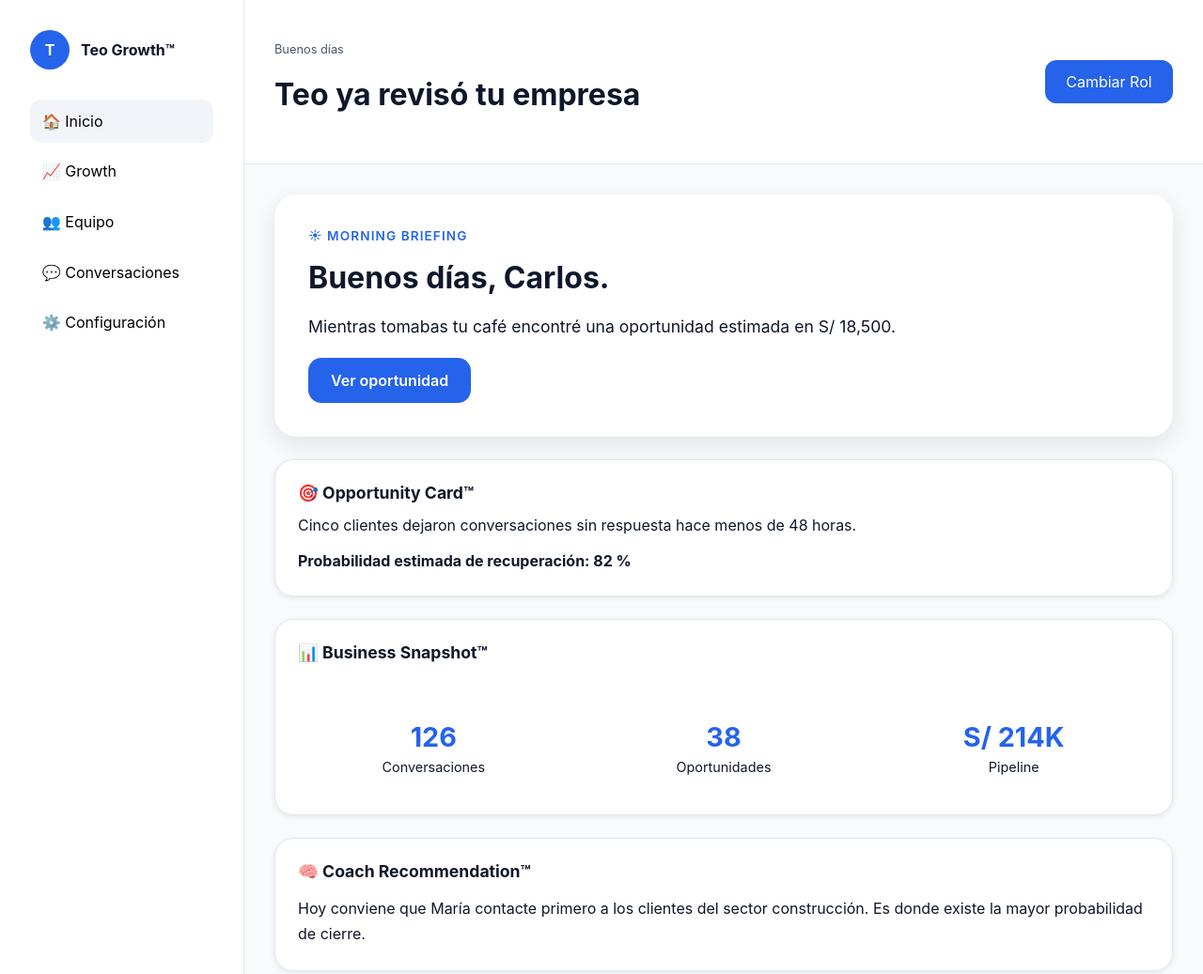
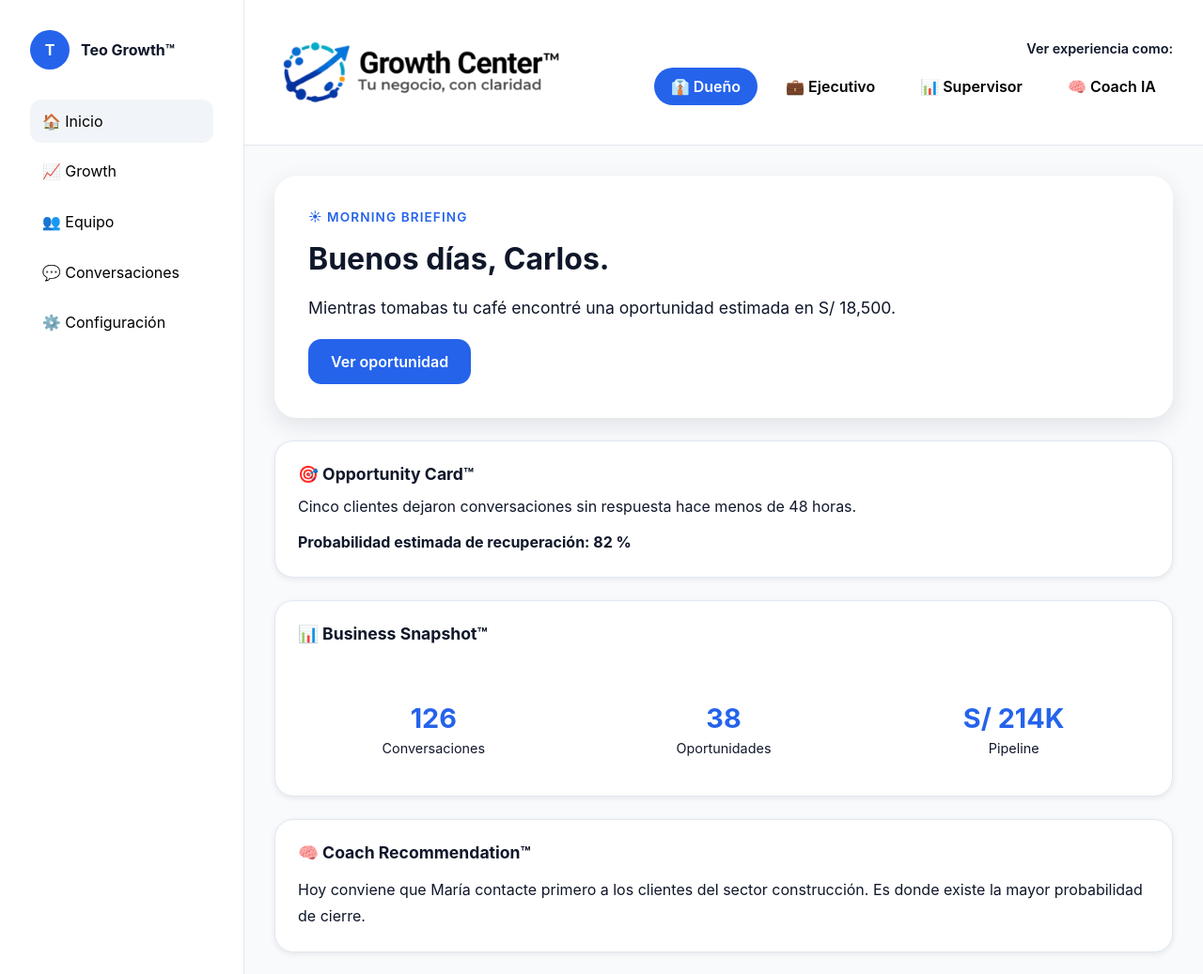
Before and after one commit to teolostaunau/teo-growth, a website built with Vite: page index.html in a window 1280 px wide. Shown: the top 1037 px of the page at 94% size. Built offline with nearby package versions, Linux system fonts and the light colour scheme.

Commit message:
feat(workspace): refine executive header and growth center branding

```diff
--- a/src/design/workspace.css
+++ b/src/design/workspace.css
@@ -307,3 +307,14 @@
   color: var(--color-text-muted);
 
 }
+
+.tg-header-brand {
+    display: flex;
+    align-items: center;
+}
+
+.tg-growth-logo {
+    height: 90px;
+    width: auto;
+    display: block;
+}
--- a/src/workspace/Header.ts
+++ b/src/workspace/Header.ts
@@ -1,18 +1,32 @@
+import { renderPerspectiveSwitcher } from "./PerspectiveSwitcher";
+import growthCenterLogo from "../assets/logos/growth-center.png";
+
 export function renderHeader(): HTMLElement {
   const header = document.createElement("header");
 
   header.className = "tg-header";
 
   header.innerHTML = `
-    <div>
-      <p class="tg-overline">Buenos días</p>
-      <h1>Teo ya revisó tu empresa</h1>
+    <div class="tg-header-brand">
+        <img
+            src="${growthCenterLogo}"
+            alt="Growth Center"
+            class="tg-growth-logo"
+        />
     </div>
 
-    <button class="tg-demo-button">
-      Cambiar Rol
-    </button>
+    <div class="tg-header-perspective">
+        <div id="tg-perspective-container"></div>
+    </div>
   `;
+
+    const container = header.querySelector<HTMLElement>(
+    "#tg-perspective-container"
+    );
+
+    if (container) {
+    container.append(renderPerspectiveSwitcher());
+    }
 
   return header;
 }
--- /dev/null
+++ b/src/workspace/PerspectiveSwitcher.css
@@ -0,0 +1,63 @@
+.tg-perspective-switcher {
+    display: flex;
+    flex-direction: column;
+    align-items: flex-end;
+    gap: .75rem;
+
+    padding: 0;
+    background: transparent;
+    border: none;
+    box-shadow: none;
+}
+
+.tg-perspective-label{
+
+font-size:.9rem;
+
+font-weight:600;
+
+color:var(--color-text-secondary);
+
+}
+
+.tg-perspective-options{
+
+display:flex;
+
+gap:12px;
+
+flex-wrap:wrap;
+
+}
+
+.tg-role{
+
+padding:10px 18px;
+
+border:none;
+
+border-radius:999px;
+
+background:var(--color-surface);
+
+cursor:pointer;
+
+transition:.2s;
+
+font-weight:600;
+
+}
+
+.tg-role:hover{
+
+transform:translateY(-2px);
+
+}
+
+.tg-role.active{
+
+background:var(--color-primary);
+
+color:white;
+
+}
--- /dev/null
+++ b/src/workspace/PerspectiveSwitcher.ts
@@ -0,0 +1,36 @@
+import "./PerspectiveSwitcher.css";
+
+export function renderPerspectiveSwitcher(): HTMLElement {
+
+  const section = document.createElement("section");
+
+  section.className = "tg-perspective-switcher";
+
+  section.innerHTML = `
+    <span class="tg-perspective-label">
+      Ver experiencia como:
+    </span>
+
+    <div class="tg-perspective-options">
+
+      <button class="tg-role active" data-role="owner">
+        👔 Dueño
+      </button>
+
+      <button class="tg-role" data-role="agent">
+        💼 Ejecutivo
+      </button>
+
+      <button class="tg-role" data-role="viewer">
+        📊 Supervisor
+      </button>
+
+      <button class="tg-role" data-role="coach">
+        🧠 Coach IA
+      </button>
+
+    </div>
+  `;
+
+  return section;
+}
```
Also changed, not shown: src/assets/logos/growth-center.png (added).
